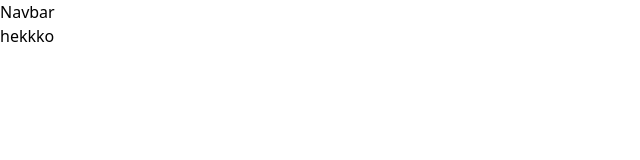
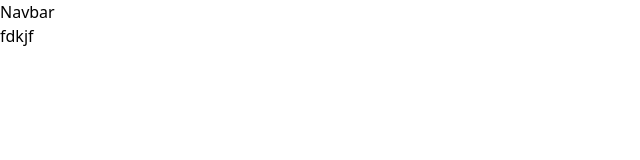
Before and after one commit to Ujjal-ENG/JobiFy-Build-Your-Career, a React (Vite) app in the folder client/: page / in a window 1280 px wide. Shown: the top 160 px of the page, without its empty margins (0-640 px from the left). Built offline with nearby package versions, Linux system fonts and the light colour scheme.

Commit message:
added flowbite kop kop

```diff
--- a/client/package.json
+++ b/client/package.json
@@ -10,6 +10,8 @@
         "lint": "npm i -D prettier && npm i -D babel-eslint && npx install-peerdeps --dev eslint-config-airbnb && npm i -D eslint-config-prettier eslint-plugin-prettier"
     },
     "dependencies": {
+        "flowbite": "^1.6.5",
+        "flowbite-react": "^0.4.4",
         "localforage": "^1.10.0",
         "match-sorter": "^6.3.1",
         "react": "^18.2.0",
--- a/client/src/components/pages/Home.jsx
+++ b/client/src/components/pages/Home.jsx
@@ -1,12 +1,8 @@
+/* eslint-disable react/jsx-indent-props */
 import React from 'react';
 
 function Home() {
-    const a = 'c';
-    return (
-        <>
-            <h1>hekkko</h1>
-        </>
-    );
+    return <>fdkjf</>;
 }
 
 export default Home;
--- a/client/tailwind.config.js
+++ b/client/tailwind.config.js
@@ -2,7 +2,9 @@
 export default {
     content: ['./index.html', './src/**/*.{js,ts,jsx,tsx}'],
     theme: {
-        extend: {}
+        extend: {},
     },
-    plugins: []
+   plugins: [
+        require('flowbite/plugin'),
+    ],
 };
```
Also changed, not shown: 1 other file (tests, documents, lock files or other folders).
